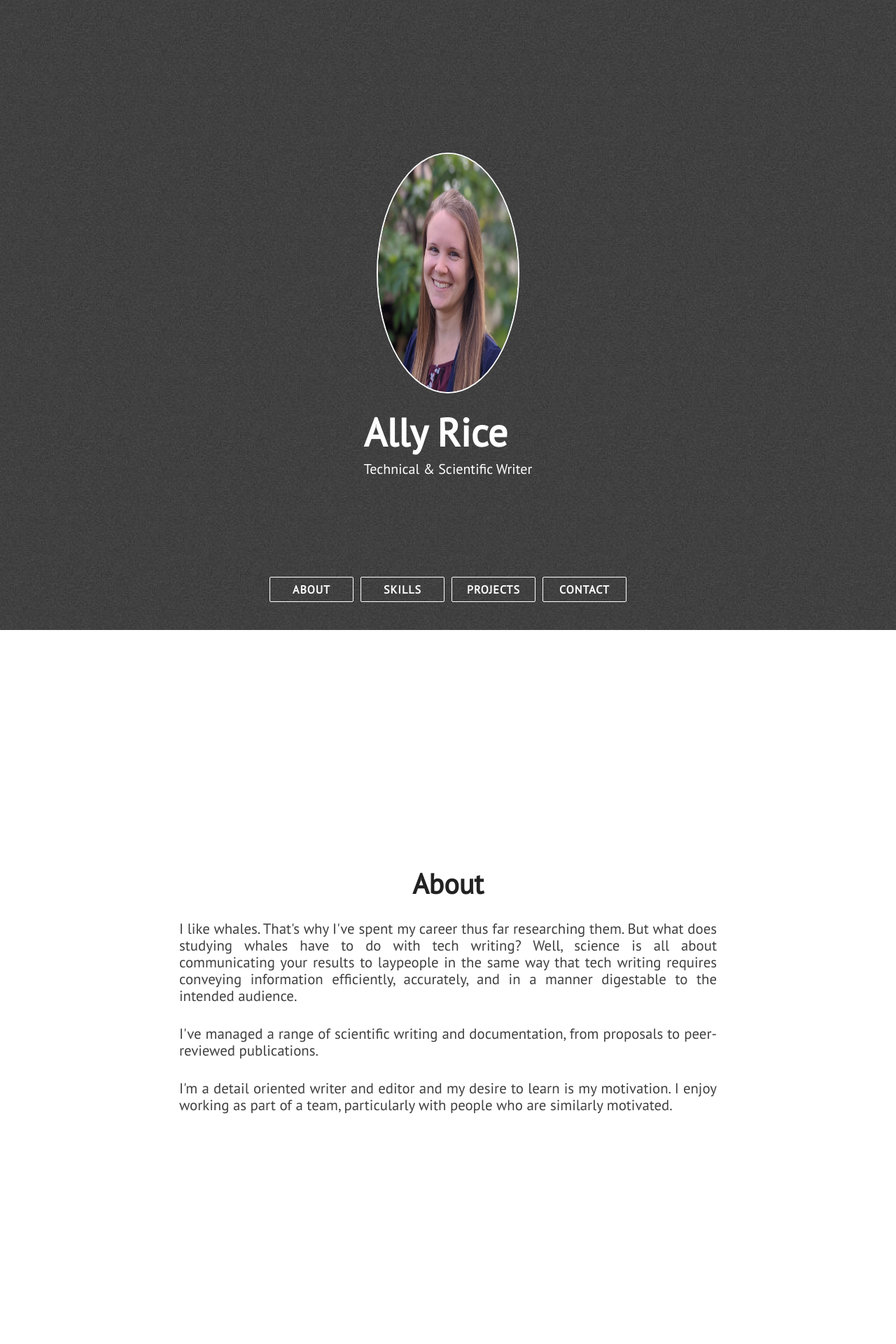
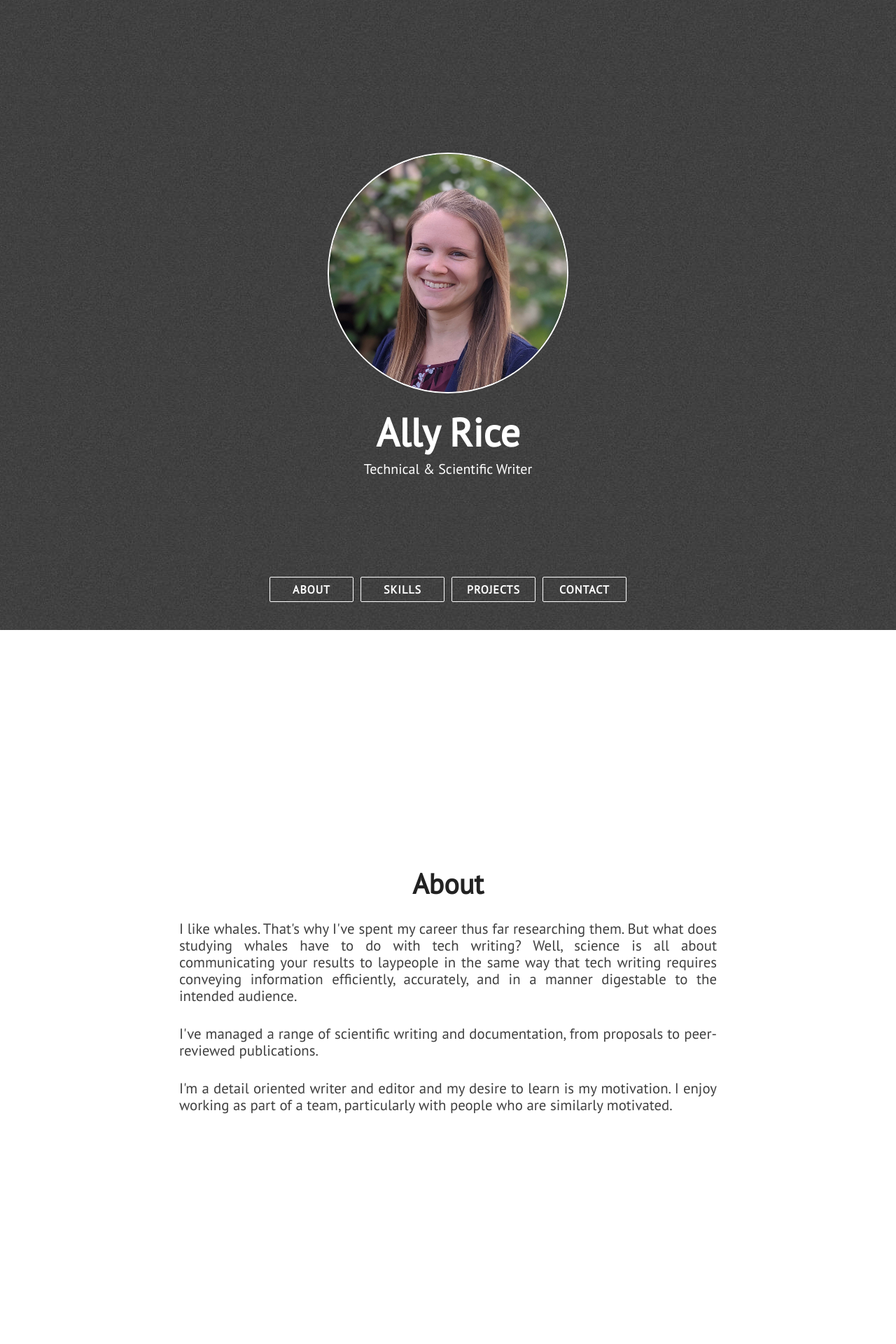
Before and after one commit to alrice12/alrice12.github.io, a Jekyll site: the page built from index.html, in a window 1280 px wide. Shown: the top 1920 px of the page at 70% size. Built offline with Jekyll 4.4.1, drawn with Linux system fonts in a browser that asks for light colours; nearby versions of some CDN libraries.

Commit message:
Update main.css

```diff
--- a/assets/css/main.css
+++ b/assets/css/main.css
@@ -31,7 +31,7 @@ img {
 }
 
 .head-title {
-  display: inline-block;
+  /* display: inline-block; */
   -webkit-transition: color ease-in-out 0.3s;
   transition: color ease-in-out 0.3s;
   font-size: 80px;
@@ -382,7 +382,7 @@ img {
 
 .profile-pic {
   border-radius: 50%;
-  width: 200px;
+  width: 340px;
   height: 340px;
   border: solid 2px white;
 }
```
